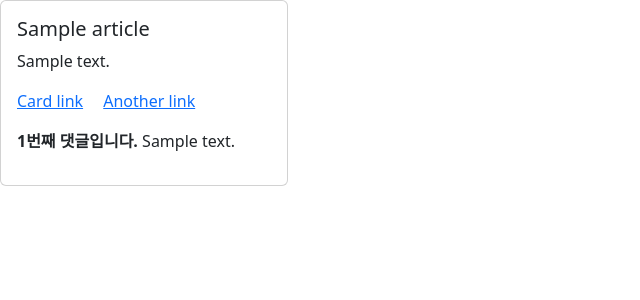
After one commit to avocad06/django_comments_function, a Django app: page /articles/1 in a window 1280 px wide. The commit adds this page. Shown: the top 300 px of the page, without its empty margins (0-640 px from the left). Run offline with Django 3.2, Linux system fonts and the light colour scheme; tables that the repository leaves empty hold one stand-in row (values such as "Sample post").

Commit message:
function: comment-index

```diff
--- /dev/null
+++ b/articles/templates/articles/detail.html
@@ -0,0 +1,20 @@
+{% extends 'base.html' %}
+{% block content %}
+  <div class="card" style="width: 18rem;">
+    <div class="card-body">
+      <h5 class="card-title">{{ article.title }}</h5>
+    </a>
+    <p class="card-text">{{ article.content }}</p>
+    <a href="#" class="card-link">Card link</a>
+    <a href="#" class="card-link">Another link</a>
+    <p>
+      {% for comment in article.comment_set.all %}
+        <p>
+          <span class="fw-bold">{{ comment.pk }}번째 댓글입니다.</span>
+          <span>{{comment.content }}</span>
+        </p>
+      {% endfor %}
+    </p>
+  </div>
+</div>
+{% endblock %}
--- a/articles/templates/articles/index.html
+++ b/articles/templates/articles/index.html
@@ -3,7 +3,9 @@
   {% for article in articles %}
     <div class="card" style="width: 18rem;">
       <div class="card-body">
-        <h5 class="card-title">{{ article.title }}</h5>
+        <a href="{% url 'articles:detail' article.pk %}">
+          <h5 class="card-title">{{ article.title }}</h5>
+        </a>
         <p class="card-text" style="text-overflow: ellipsis;">{{ article.content }}</p>
         <a href="#" class="card-link">Card link</a>
         <a href="#" class="card-link">Another link</a>
--- a/articles/urls.py
+++ b/articles/urls.py
@@ -5,7 +5,7 @@ app_name = "articles"
 
 urlpatterns = [
     path("", views.index, name="index"),
-    # path("<int:article_pk>", views.detail, name="detail"),
+    path("<int:article_pk>", views.detail, name="detail"),
     # path('<int:pk>/comments/', views.comment_create, name='comment_create'),
     # path("create/", views.create, name="create"),
 ]
--- a/articles/views.py
+++ b/articles/views.py
@@ -8,3 +8,10 @@ def index(request):
         "articles" : articles,
     }
     return render(request, "articles/index.html", context)
+
+def detail(request, article_pk):
+    article = Article.objects.get(pk=article_pk)
+    context = {
+        "article" : article,
+    }
+    return render(request, "articles/detail.html", context)
```
